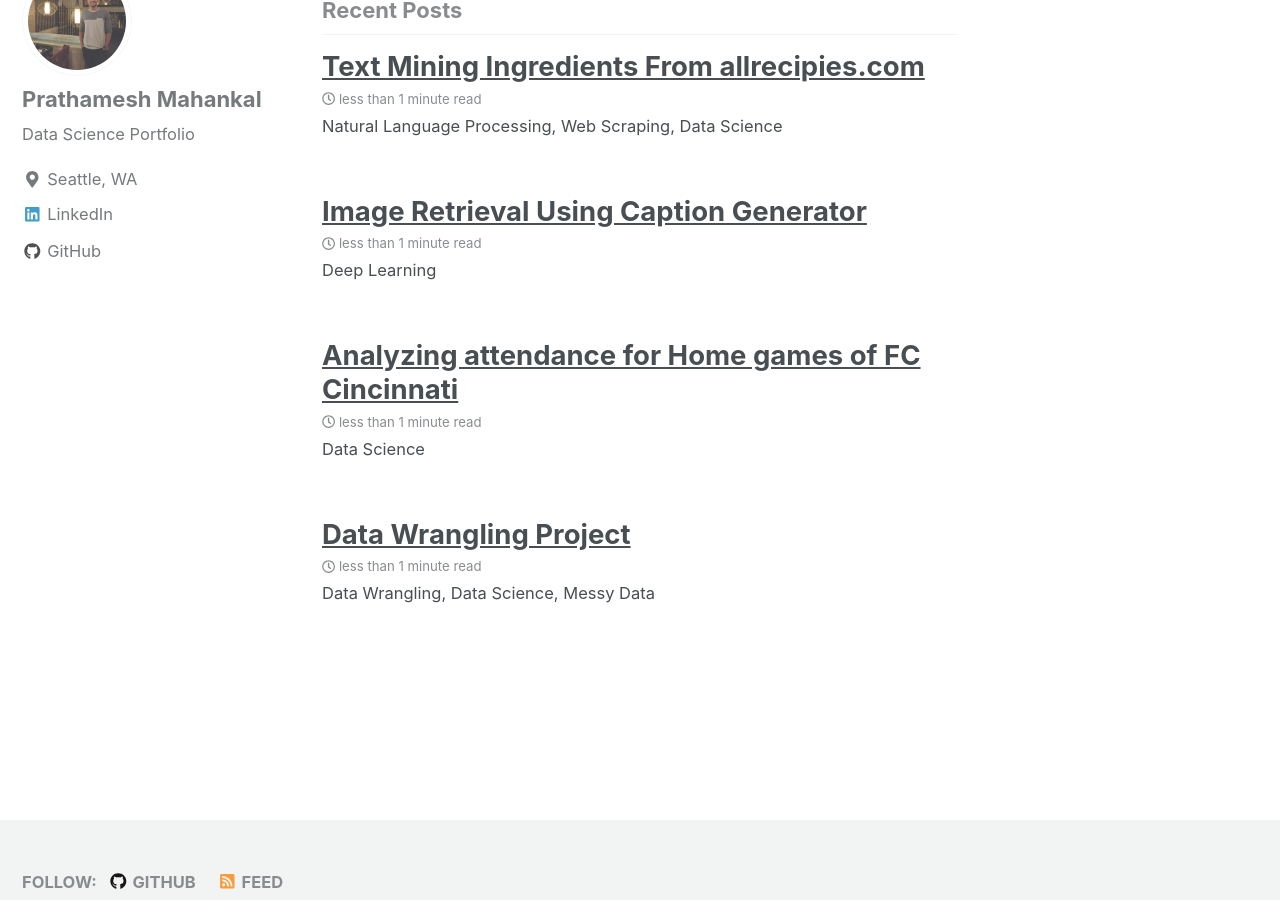
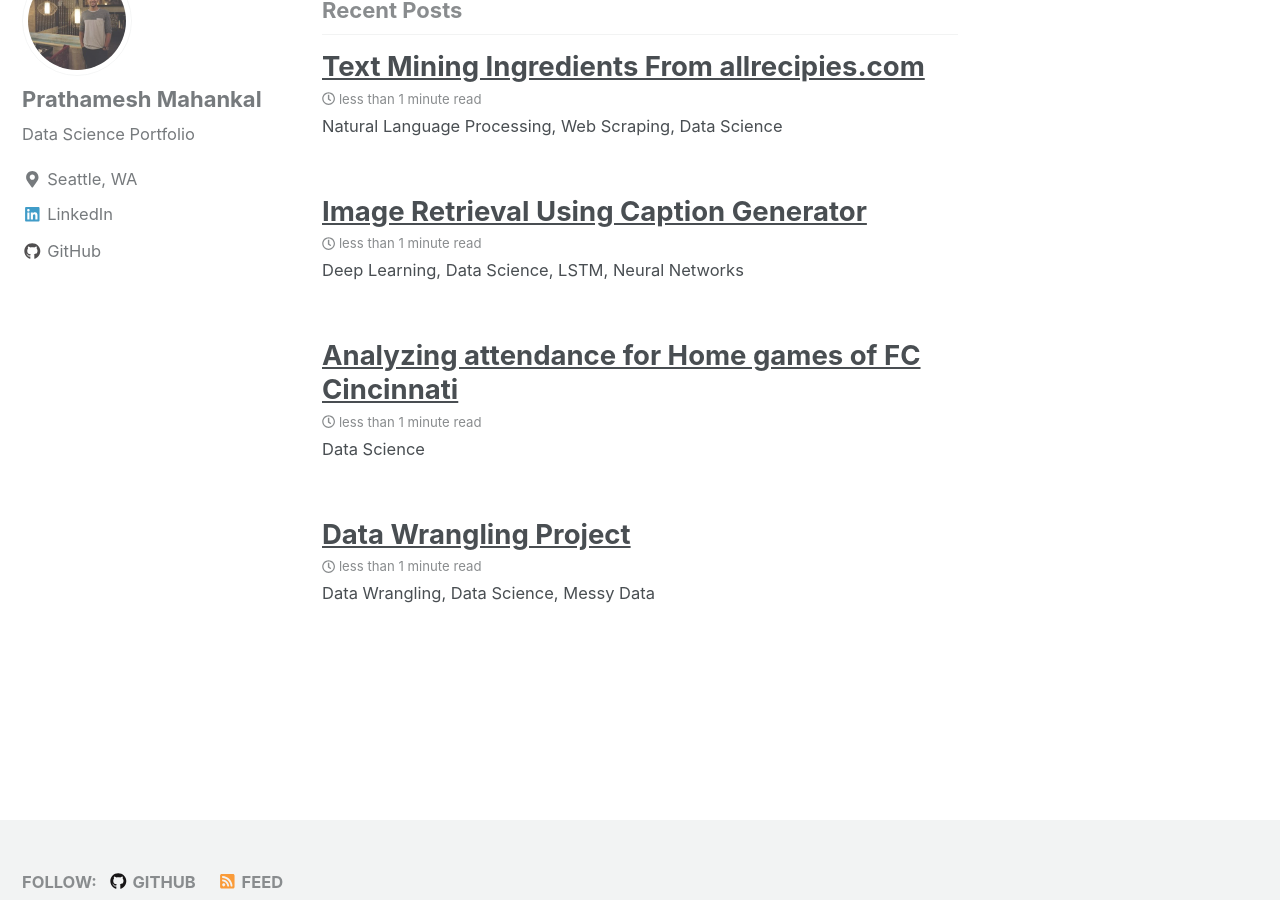
Before and after one commit to prathameshmahankal/prathameshmahankal.github.io, a Jekyll site: the page built from index.html, in a window 1280 px wide and 900 px high, scrolled down 611 px. Built offline with Jekyll 4.4.1, drawn with Linux system fonts in a browser that asks for light colours; nearby versions of some CDN libraries; the list of posts is cut into pages by our own code.

Commit message:
Update 2020-05-01-caption-generator.md

```diff
--- a/_posts/2020-05-01-caption-generator.md
+++ b/_posts/2020-05-01-caption-generator.md
@@ -4,7 +4,7 @@ date: 2020-05-01
 tags: [deep learning, data science, LSTM, neural networks]
 header:
   image: "/images/caption-generator.JPG"
-excerpt: "Deep Learning"
+excerpt: "Deep Learning, Data Science, LSTM, Neural Networks"
 mathjax: "true"
 ---
 
```
